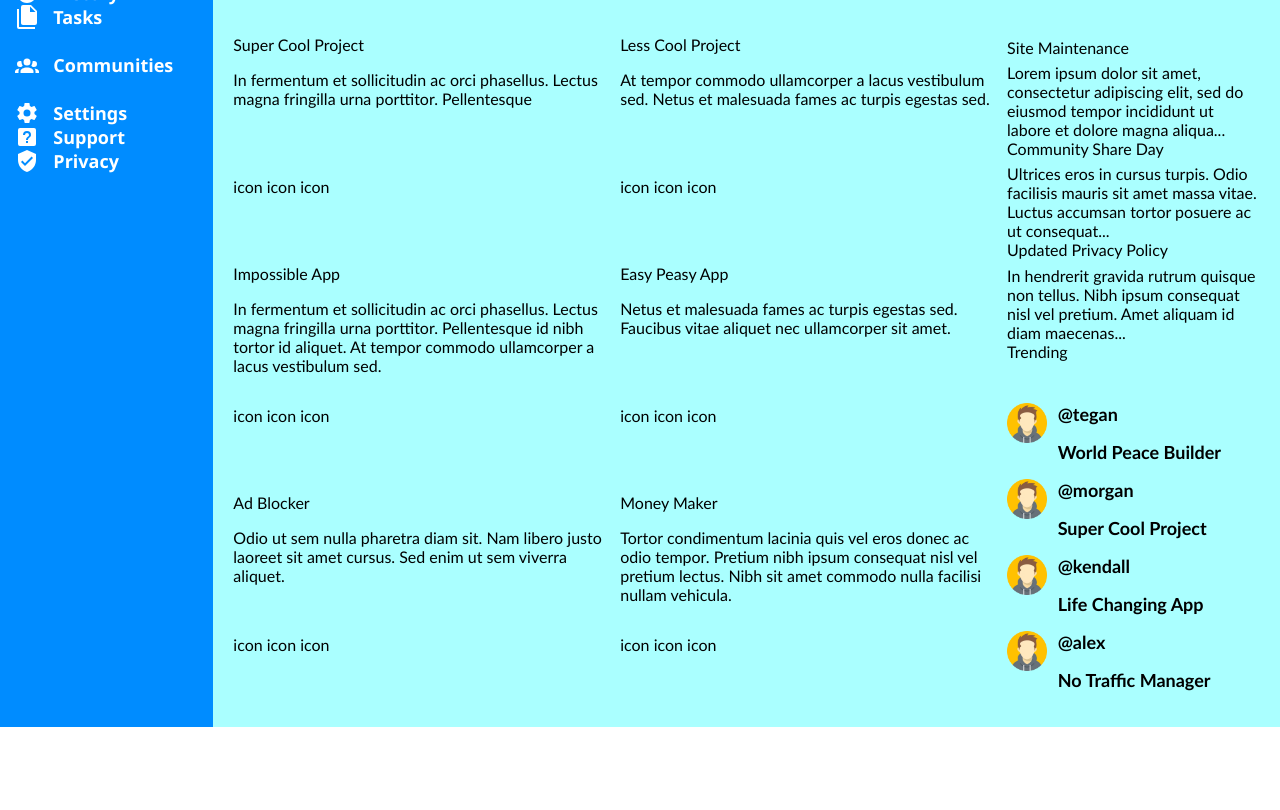
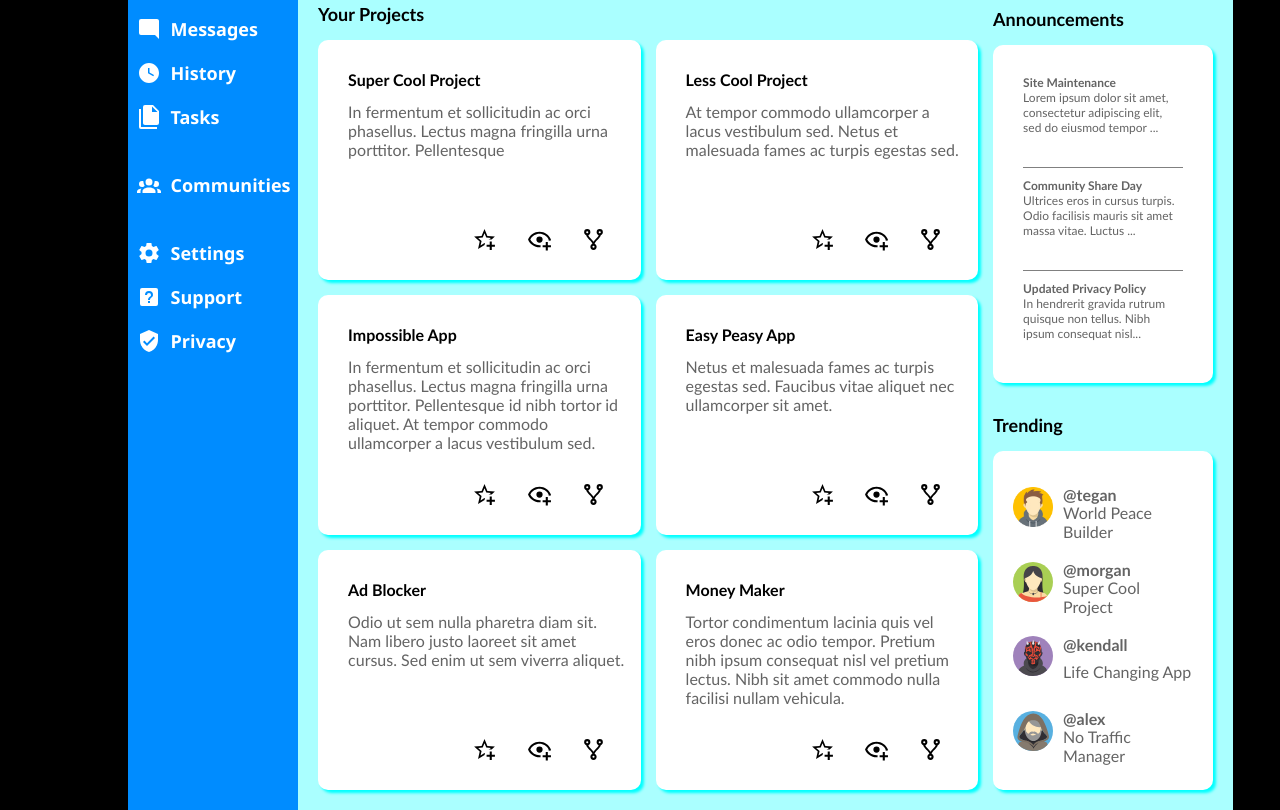
Before and after one commit to spigkaht/odin-admin-dashboard-project, a plain HTML site: page index.html in a window 1280 px wide. Shown: the part 163-973 px from the top of the page. Before the commit the page ends 890 px from the top, so only its background shows below. Drawn offline with Linux system fonts and the light colour scheme.

Commit message:
Completed Odin Admin Dashboard Project for Odin CSS Exercises

```diff
--- a/css/styles.css
+++ b/css/styles.css
@@ -5,8 +5,15 @@
   box-sizing: border-box;
 }
 
+html {
+  background-color: black;
+  display: grid;
+  justify-content: center;
+}
+
 body {
   height: 100vh;
+  width: 80vw;
   font-family: "Gill Sans", "Gill Sans MT", Calibri, "Trebuchet MS", sans-serif;
 }
 
@@ -19,6 +26,7 @@ input {
   height: 25px;
   width: 600px;
   border-radius: 40px;
+  border: none;
 }
 
 button {
@@ -28,6 +36,7 @@ button {
   height: 35px;
   width: 90px;
   border-radius: 20px;
+  border: none;
 }
 
 .container {
@@ -46,6 +55,7 @@ button {
   display: grid;
   grid-template-columns: 1fr;
   grid-template-rows: 3fr repeat(5, 1fr) 3fr repeat(3, 1fr);
+  gap: 20px;
 }
 
 .sidebar li {
@@ -72,6 +82,7 @@ button {
 }
 
 .header {
+  background-color: white;
   grid-row: 1 / 2;
   grid-column: 2 / 3;
   display: grid;
@@ -87,43 +98,57 @@ button {
   align-items: center;
 }
 
-.header-search .bell-icon {
+.header-search .magnify-icon {
   margin-left: 20px;
 }
 
 .header-info {
   display: grid;
-  grid-template-columns: 1fr 1fr 4fr;
+  grid-template-columns: 1fr 1fr 2fr;
+  justify-items: center;
+  align-items: center;
+}
+
+.bell-icon {
+  margin-left: 100px;
 }
 
 .header-greeting {
   display: grid;
-  grid-template-rows: 1fr 3fr;
-  grid-template-columns: 1fr 8fr;
+  grid-template-rows: 1fr 1.5fr;
+  grid-template-columns: 1fr 6fr;
+  justify-items: start;
+  align-items: center;
 }
 
 .header-name {
   font-size: 18px;
   font-weight: 600;
+  margin-right: 50px;
 }
 
 .header-hi {
   font-size: 12px;
   font-weight: 600;
+  margin-bottom: -10px;
 }
 
 .header-handle {
   font-size: 24px;
   font-weight: 600;
+  margin-top: -10px;
 }
 
 .header-greeting img {
   grid-row: 1 / 3;
+  margin-left: 20px;
 }
 
 .header-buttons {
   display: grid;
   grid-template-columns: 1fr 1fr 1fr;
+  justify-items: center;
+  align-items: center;
 }
 
 .main-content {
@@ -146,6 +171,28 @@ button {
 .card {
   display: grid;
   grid-template-rows: 1fr 3fr 2fr;
+  background-color: white;
+  border-radius: 10px;
+  box-shadow: 3px 3px 3px aqua;
+  padding: 30px 15px 20px 30px;
+}
+
+.card div {
+  place-self: end;
+  margin-right: 20px;
+  margin-bottom: 5px;
+}
+
+.card img {
+  margin-left: 25px;
+}
+
+.card-title {
+  font-weight: 600;
+}
+
+.card-content {
+  color: rgb(100, 100, 100);
 }
 
 .main-right {
@@ -161,17 +208,48 @@ button {
 .announcements {
   display: grid;
   grid-template-rows: 1fr 3fr 1fr 3fr 1fr 3fr;
+  background-color: white;
+  border-radius: 10px;
+  box-shadow: 3px 3px 3px aqua;
+  font-size: 12px;
+  padding: 20px 30px 10px 30px;
+  color: rgb(100, 100, 100);
+}
+
+.announcements p:last-of-type {
+  border: none;
+}
+
+.announcements-content {
+  border-bottom: 1px solid grey;
+}
+
+.announcements-heading {
+  font-weight: 600;
+  margin-top: 10px;
 }
 
 .trending {
+  background-color: white;
+  border-radius: 10px;
+  box-shadow: 3px 3px 3px aqua;
+  padding: 20px 20px 20px 20px;
+  color: rgb(100, 100, 100);
   display: grid;
   grid-template-rows: repeat(8, 1fr);
   grid-template-columns: 1fr 4fr;
+  /* justify-items: center; */
+  align-items: center;
 }
 
-.main-projects, .announcements-title, .trending {
+.main-projects, .announcements-title, .trending-title {
   font-size: 18px;
   font-weight: 600;
+  align-self: end;
+}
+
+.announcements-title, .trending-title {
+  margin-bottom: 15px;
 }
 
 .avatar1 {
@@ -189,3 +267,16 @@ button {
 .avatar4 {
   grid-row: 7 / 9;
 }
+
+.avatar1, .avatar2, .avatar3, .avatar4 {
+  margin-right: 10px;
+}
+
+.trending-handle {
+  font-weight: 600;
+  margin-bottom: -10px;
+}
+
+.trending-content {
+  margin-top: -10px;
+}
--- a/index.html
+++ b/index.html
@@ -104,7 +104,7 @@
       </div>
       <div class="header">
         <div class="header-search">
-          <div class="bell-icon">
+          <div class="magnify-icon">
             <img
               src="./images/magnify-icon.svg"
               alt="search icon"
@@ -116,6 +116,7 @@
         </div>
         <div class="header-info">
           <img
+            class="bell-icon"
             src="./images/bell-ring-icon.svg"
             alt="bell icon"
             width="25px"
@@ -149,78 +150,191 @@
         <div class="main-left">
           <p class="main-projects">Your Projects</p>
           <div class="card">
-            <p>Super Cool Project</p>
-            <p>
+            <p class="card-title">Super Cool Project</p>
+            <p class="card-content">
               In fermentum et sollicitudin ac orci phasellus. Lectus magna
               fringilla urna porttitor. Pellentesque
             </p>
-            <div>icon icon icon</div>
-            <div></div>
+            <div>
+              <img
+                src="./images/star-plus-outline-icon.svg"
+                alt="star icon"
+                width="25px"
+                height="25px"
+              />
+              <img
+                src="./images/eye-plus-outline-icon.svg"
+                alt="eye icon"
+                width="25px"
+                height="25px"
+              />
+              <img
+                src="./images/source-fork-icon.svg"
+                alt="source icon"
+                width="25px"
+                height="25px"
+              />
+            </div>
           </div>
           <div class="card">
-            <p>Less Cool Project</p>
-            <p>
+            <p class="card-title">Less Cool Project</p>
+            <p class="card-content">
               At tempor commodo ullamcorper a lacus vestibulum sed. Netus et
               malesuada fames ac turpis egestas sed.
             </p>
-            <div>icon icon icon</div>
+            <div>
+              <img
+                src="./images/star-plus-outline-icon.svg"
+                alt="star icon"
+                width="25px"
+                height="25px"
+              />
+              <img
+                src="./images/eye-plus-outline-icon.svg"
+                alt="eye icon"
+                width="25px"
+                height="25px"
+              />
+              <img
+                src="./images/source-fork-icon.svg"
+                alt="source icon"
+                width="25px"
+                height="25px"
+              />
+            </div>
           </div>
           <div class="card">
-            <p>Impossible App</p>
-            <p>
+            <p class="card-title">Impossible App</p>
+            <p class="card-content">
               In fermentum et sollicitudin ac orci phasellus. Lectus magna
               fringilla urna porttitor. Pellentesque id nibh tortor id aliquet.
               At tempor commodo ullamcorper a lacus vestibulum sed.
             </p>
-            <div>icon icon icon</div>
+            <div>
+              <img
+                src="./images/star-plus-outline-icon.svg"
+                alt="star icon"
+                width="25px"
+                height="25px"
+              />
+              <img
+                src="./images/eye-plus-outline-icon.svg"
+                alt="eye icon"
+                width="25px"
+                height="25px"
+              />
+              <img
+                src="./images/source-fork-icon.svg"
+                alt="source icon"
+                width="25px"
+                height="25px"
+              />
+            </div>
           </div>
           <div class="card">
-            <p>Easy Peasy App</p>
-            <p>
+            <p class="card-title">Easy Peasy App</p>
+            <p class="card-content">
               Netus et malesuada fames ac turpis egestas sed. Faucibus vitae
               aliquet nec ullamcorper sit amet.
             </p>
-            <div>icon icon icon</div>
+            <div>
+              <img
+                src="./images/star-plus-outline-icon.svg"
+                alt="star icon"
+                width="25px"
+                height="25px"
+              />
+              <img
+                src="./images/eye-plus-outline-icon.svg"
+                alt="eye icon"
+                width="25px"
+                height="25px"
+              />
+              <img
+                src="./images/source-fork-icon.svg"
+                alt="source icon"
+                width="25px"
+                height="25px"
+              />
+            </div>
           </div>
           <div class="card">
-            <p>Ad Blocker</p>
-            <p>
+            <p class="card-title">Ad Blocker</p>
+            <p class="card-content">
               Odio ut sem nulla pharetra diam sit. Nam libero justo laoreet sit
               amet cursus. Sed enim ut sem viverra aliquet.
             </p>
-            <div>icon icon icon</div>
+            <div>
+              <img
+                src="./images/star-plus-outline-icon.svg"
+                alt="star icon"
+                width="25px"
+                height="25px"
+              />
+              <img
+                src="./images/eye-plus-outline-icon.svg"
+                alt="eye icon"
+                width="25px"
+                height="25px"
+              />
+              <img
+                src="./images/source-fork-icon.svg"
+                alt="source icon"
+                width="25px"
+                height="25px"
+              />
+            </div>
           </div>
           <div class="card">
-            <p>Money Maker</p>
-            <p>
+            <p class="card-title">Money Maker</p>
+            <p class="card-content">
               Tortor condimentum lacinia quis vel eros donec ac odio tempor.
               Pretium nibh ipsum consequat nisl vel pretium lectus. Nibh sit
               amet commodo nulla facilisi nullam vehicula.
             </p>
-            <div>icon icon icon</div>
+            <div>
+              <img
+                src="./images/star-plus-outline-icon.svg"
+                alt="star icon"
+                width="25px"
+                height="25px"
+              />
+              <img
+                src="./images/eye-plus-outline-icon.svg"
+                alt="eye icon"
+                width="25px"
+                height="25px"
+              />
+              <img
+                src="./images/source-fork-icon.svg"
+                alt="source icon"
+                width="25px"
+                height="25px"
+              />
+            </div>
           </div>
         </div>
         <div>
           <div class="main-right">
             <p class="announcements-title">Announcements</p>
             <div class="announcements">
-              <p>Site Maintenance</p>
-              <p>
+              <p class="announcements-heading">Site Maintenance</p>
+              <p class="announcements-content">
                 Lorem ipsum dolor sit amet, consectetur adipiscing elit, sed do
-                eiusmod tempor incididunt ut labore et dolore magna aliqua...
+                eiusmod tempor ...
               </p>
-              <p>Community Share Day</p>
-              <p>
+              <p class="announcements-heading">Community Share Day</p>
+              <p class="announcements-content">
                 Ultrices eros in cursus turpis. Odio facilisis mauris sit amet
-                massa vitae. Luctus accumsan tortor posuere ac ut consequat...
+                massa vitae. Luctus ...
               </p>
-              <p>Updated Privacy Policy</p>
-              <p>
+              <p class="announcements-heading">Updated Privacy Policy</p>
+              <p class="announcements-content">
                 In hendrerit gravida rutrum quisque non tellus. Nibh ipsum
-                consequat nisl vel pretium. Amet aliquam id diam maecenas...
+                consequat nisl...
               </p>
             </div>
-            <p>Trending</p>
+            <p class="trending-title">Trending</p>
             <div class="trending">
               <div class="avatar1">
                 <img
@@ -230,38 +344,38 @@
                   height="40px"
                 />
               </div>
-              <p>@tegan</p>
-              <p>World Peace Builder</p>
+              <p class="trending-handle">@tegan</p>
+              <p class="trending-content">World Peace Builder</p>
               <div class="avatar2">
                 <img
-                  src="./images/avatar-icon.webp"
+                  src="./images/avatar1.svg"
                   alt="avatar icon"
                   width="40px"
                   height="40px"
                 />
               </div>
-              <p>@morgan</p>
-              <p>Super Cool Project</p>
+              <p class="trending-handle">@morgan</p>
+              <p class="trending-content">Super Cool Project</p>
               <div class="avatar3">
                 <img
-                  src="./images/avatar-icon.webp"
+                  src="./images/avatar2.svg"
                   alt="avatar icon"
                   width="40px"
                   height="40px"
                 />
               </div>
-              <p>@kendall</p>
-              <p>Life Changing App</p>
+              <p class="trending-handle">@kendall</p>
+              <p class="trending-content">Life Changing App</p>
               <div class="avatar4">
                 <img
-                  src="./images/avatar-icon.webp"
+                  src="./images/avatar3.svg"
                   alt="avatar icon"
                   width="40px"
                   height="40px"
                 />
               </div>
-              <p>@alex</p>
-              <p>No Traffic Manager</p>
+              <p class="trending-handle">@alex</p>
+              <p class="trending-content">No Traffic Manager</p>
             </div>
           </div>
         </div>
```
